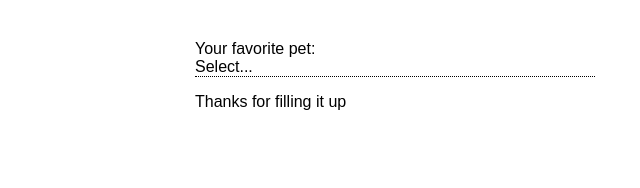
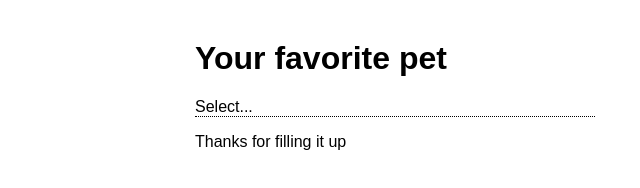
Before and after one commit to eguitarz/simple-select, a website: page src/index.html in a window 1280 px wide. Shown: the whole page, without its empty margins (245-885 px from the left). Drawn offline with nearby package versions, Linux system fonts and the light colour scheme; files that its build step writes are made by us from their sources; files whose address does not match are found by name; a web font is replaced by a local one.

Commit message:
h1 for title

```diff
--- a/src/index.html
+++ b/src/index.html
@@ -27,7 +27,7 @@
 
     <!-- Add your site or application content here -->
     <div  style="position:relative;width:400px;margin:40px auto;">
-      <div>Your favorite pet:</div>
+      <h1>Your favorite pet</h1>
       <div id="simple-select"></div>
       <p>Thanks for filling it up</p>
     </di>
```
